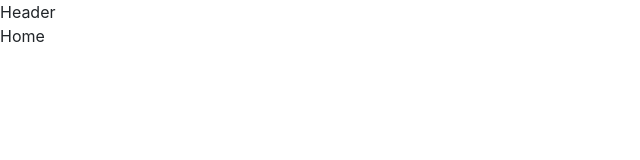
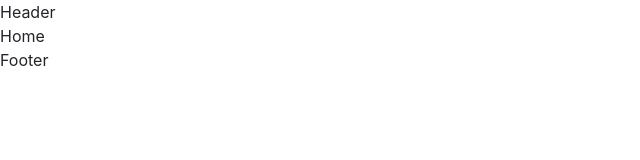
Before and after one commit to luclegen/clouddrive16, a React (Create React App) app in the folder client/: page / in a window 1280 px wide. Shown: the top 160 px of the page, without its empty margins (0-640 px from the left). Built offline with nearby package versions, Linux system fonts and the light colour scheme.

Commit message:
Add Footer component

```diff
--- a/client/src/app/App.js
+++ b/client/src/app/App.js
@@ -3,6 +3,7 @@ import { Component } from "react";
 import { BrowserRouter as Router, Route} from "react-router-dom";
 import Header from './components/Header/Header'
 import Home from './components/Home/Home'
+import Footer from './components/Footer/Footer'
 
 export default class App extends Component {
   render() {
@@ -10,6 +11,7 @@ export default class App extends Component {
       <Router>
         <Header />
         <Route path="/" component={Home} />
+        <Footer />
       </Router>
     )
   }
```
